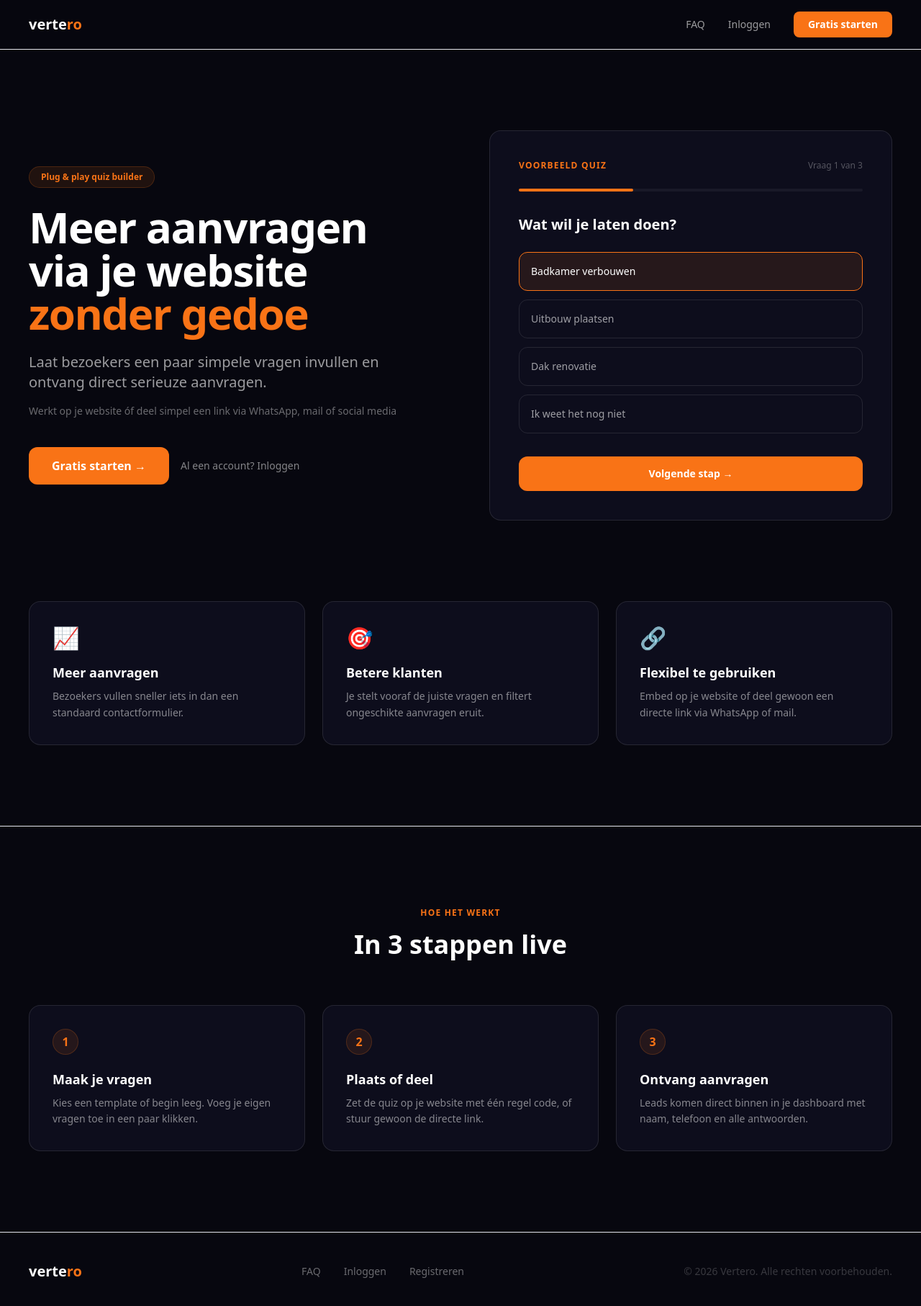
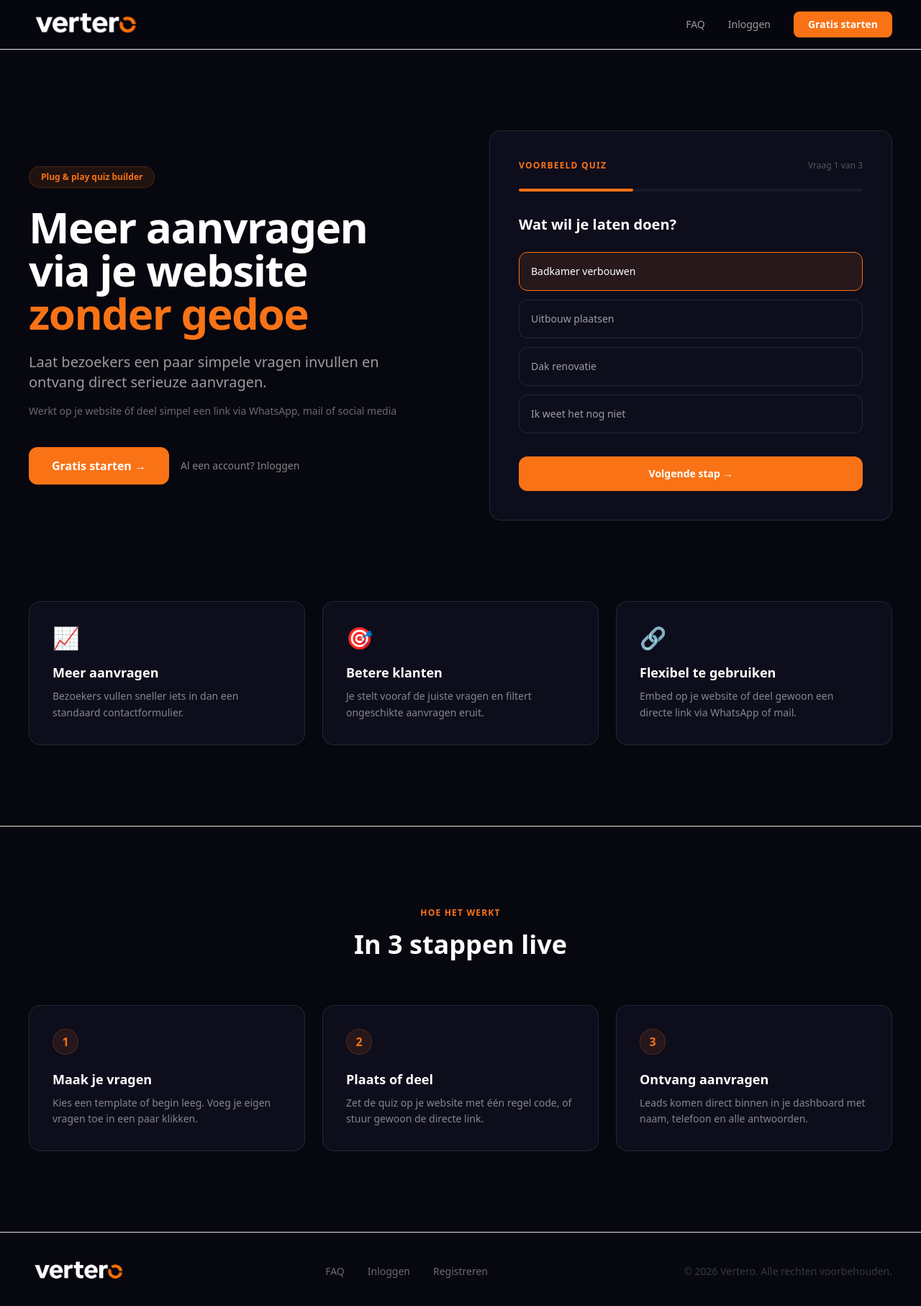
Before and after one commit to VerteroNL/Vertero, a Next.js app: page / in a window 1280 px wide. Shown: the top 1814 px of the page at 72% size. Built offline with nearby package versions, Linux system fonts and the light colour scheme.

Commit message:
add logo

```diff
--- a/src/app/dashboard/layout.tsx
+++ b/src/app/dashboard/layout.tsx
@@ -18,7 +18,7 @@ export default async function DashboardLayout({
     <div className="flex min-h-screen bg-[#07070f] text-white">
       <aside className="w-56 flex-shrink-0 bg-[#0d0d1c] border-r border-white/7 flex flex-col sticky top-0 h-screen">
         <div className="px-5 py-6 border-b border-white/7">
-          <div className="font-serif text-xl">Verto</div>
+          <img src="/logo.png" alt="Vertero" className="h-7" />
         </div>
         <nav className="flex-1 p-3">
           <div className="text-white/30 text-xs font-bold uppercase tracking-widest px-2 mb-2 mt-3">Overzicht</div>
--- a/src/app/page.tsx
+++ b/src/app/page.tsx
@@ -50,9 +50,10 @@ export default function HomePage() {
       {/* NAV */}
       <nav className="sticky top-0 z-50 bg-[#07070f]/90 backdrop-blur-md border-b border-white/7">
         <div className="max-w-7xl mx-auto flex items-center justify-between px-5 md:px-10 py-4">
-          <Link href="/" className="text-xl font-extrabold hover:opacity-80 transition">
-            verte<span className="text-[#f97316]">ro</span>
+          <Link href="/" className="hover:opacity-80 transition">
+            <img src="/logo.png" alt="Vertero" className="h-8" />
           </Link>
+
           <div className="flex items-center gap-4 md:gap-8">
             {/* <a href="#prijzen" className="hidden md:block text-white/60 text-sm hover:text-[#f97316] transition">Prijzen</a> */}
             <Link href="/faq" className="hidden md:block text-white/60 text-sm hover:text-[#f97316] transition">FAQ</Link>
@@ -242,8 +243,8 @@ export default function HomePage() {
       {/* FOOTER */}
       <footer className="border-t border-white/7 py-10">
         <div className="max-w-7xl mx-auto px-5 md:px-10 flex flex-col md:flex-row items-center justify-between gap-6">
-          <Link href="/" className="text-xl font-extrabold hover:opacity-80 transition">
-            verte<span className="text-[#f97316]">ro</span>
+          <Link href="/" className="hover:opacity-80 transition">
+             <img src="/logo.png" alt="Vertero" className="h-7" />
           </Link>
           <div className="flex gap-6 md:gap-8 flex-wrap justify-center">
             <Link href="/faq" className="text-white/40 text-sm hover:text-white transition">FAQ</Link>
```
Also changed, not shown: public/logo.png (added).
